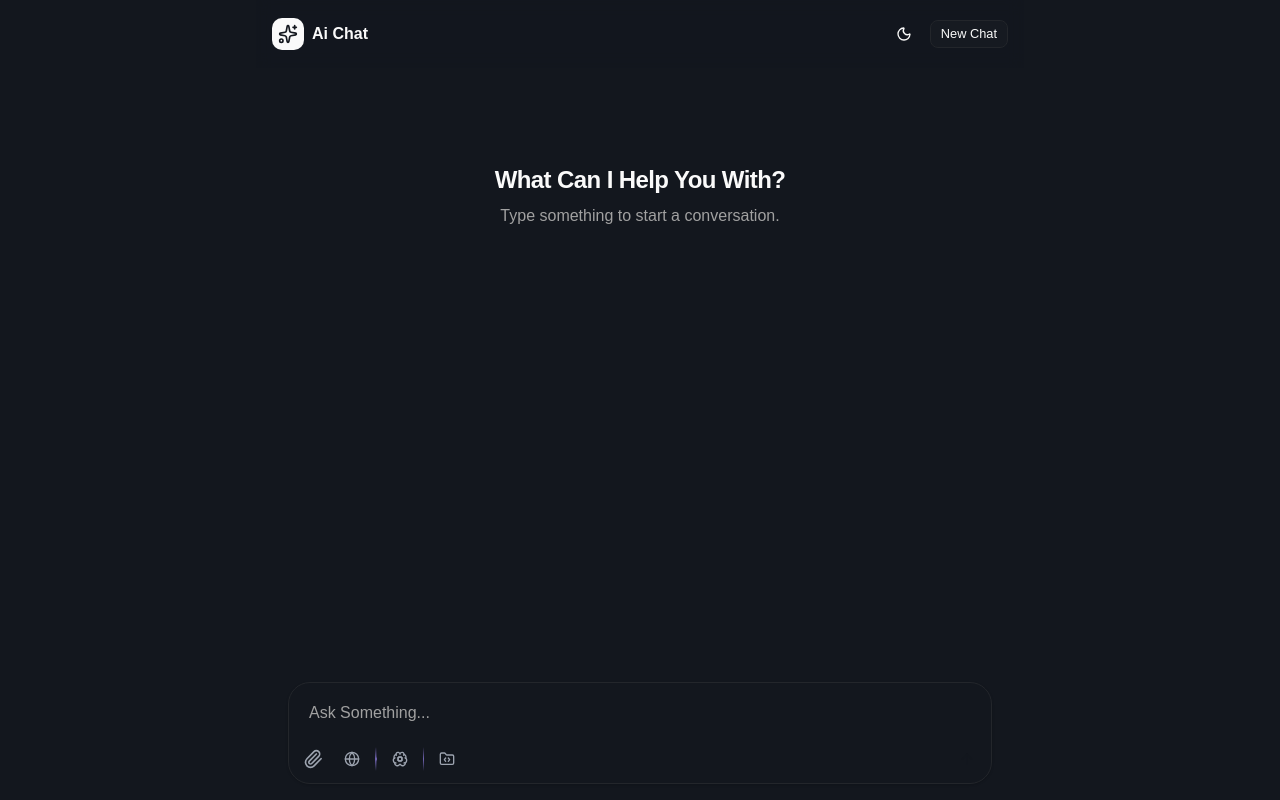
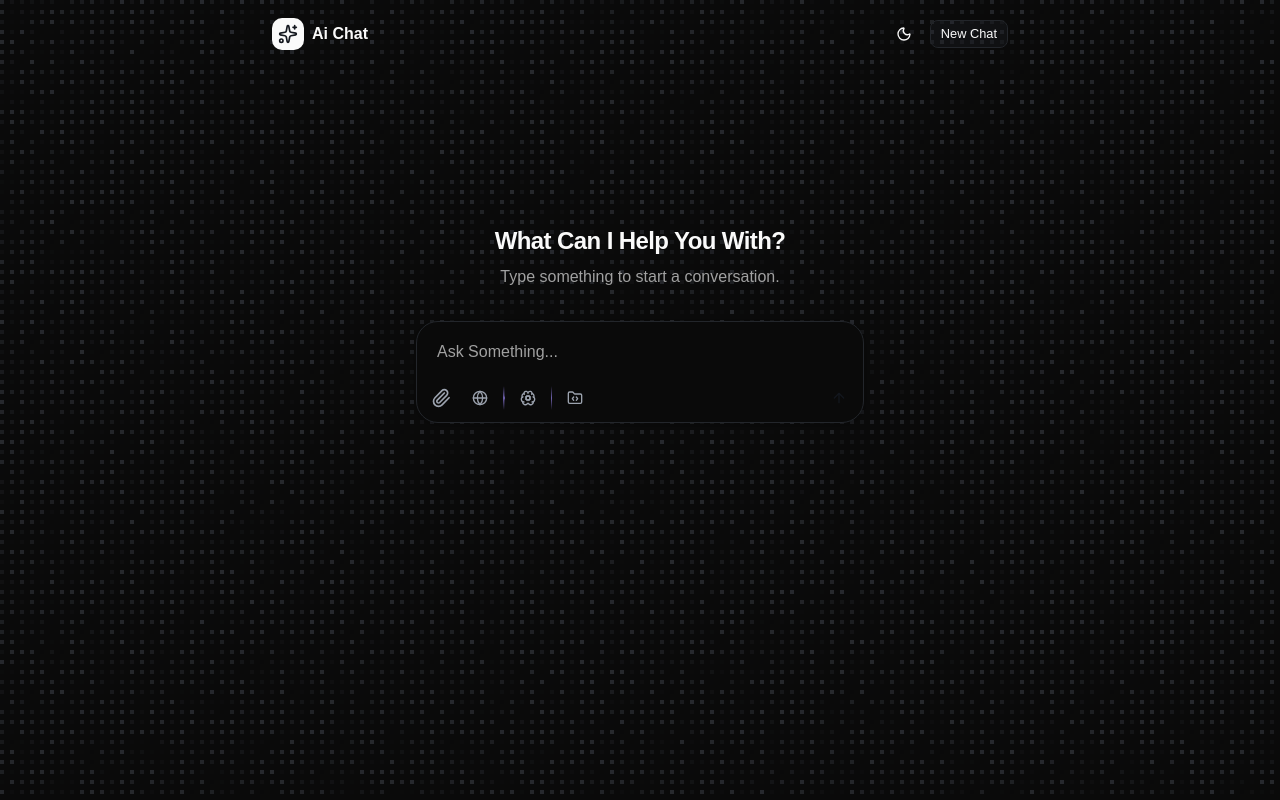
Before and after one commit to Perdafos/perdafosAI, a React (Vite) app in the folder frontend/: page / in a window 1280 px wide. Built offline with nearby package versions, Linux system fonts and the light colour scheme.

Commit message:
feat: new background

```diff
--- a/frontend/src/components/PromptInputBox.tsx
+++ b/frontend/src/components/PromptInputBox.tsx
@@ -29,11 +29,11 @@ const styles = `
     background: transparent;
   }
   textarea::-webkit-scrollbar-thumb {
-    background-color: #444444;
+    background-color: #0A0A0A;
     border-radius: 3px;
   }
   textarea::-webkit-scrollbar-thumb:hover {
-    background-color: #555555;
+    background-color: #0A0A0A;
   }
 `;
 
@@ -59,8 +59,7 @@ const Textarea = React.forwardRef<HTMLTextAreaElement, TextareaProps>(
   ({ className, ...props }, ref) => (
     <textarea
       className={cn(
-        // Use theme-aware text color
-        "scrollbar-thin scrollbar-thumb-[#444444] scrollbar-track-transparent hover:scrollbar-thumb-[#555555] flex min-h-[44px] w-full resize-none rounded-md border-none bg-transparent px-3 py-2.5 text-base text-foreground placeholder:text-muted-foreground focus-visible:outline-none focus-visible:ring-0 disabled:cursor-not-allowed disabled:opacity-50",
+        "scrollbar-thin scrollbar-thumb-[#0A0A0A] scrollbar-track-transparent hover:scrollbar-thumb-[#0A0A0A] flex min-h-[44px] w-full resize-none rounded-md border-none bg-transparent px-3 py-2.5 text-base text-foreground placeholder:text-muted-foreground focus-visible:outline-none focus-visible:ring-0 disabled:cursor-not-allowed disabled:opacity-50",
         className,
       )}
       ref={ref}
@@ -83,7 +82,7 @@ const TooltipContent = React.forwardRef<
     ref={ref}
     sideOffset={sideOffset}
     className={cn(
-      "fade-in-0 zoom-in-95 data-[state=closed]:fade-out-0 data-[state=closed]:zoom-out-95 data-[side=bottom]:slide-in-from-top-2 data-[side=left]:slide-in-from-right-2 data-[side=right]:slide-in-from-left-2 data-[side=top]:slide-in-from-bottom-2 z-50 animate-in overflow-hidden rounded-md border border-[#333333] bg-[#1F2023] px-3 py-1.5 text-sm text-white shadow-md data-[state=closed]:animate-out",
+      "fade-in-0 zoom-in-95 data-[state=closed]:fade-out-0 data-[state=closed]:zoom-out-95 data-[side=bottom]:slide-in-from-top-2 data-[side=left]:slide-in-from-right-2 data-[side=right]:slide-in-from-left-2 data-[side=top]:slide-in-from-bottom-2 z-50 animate-in overflow-hidden rounded-md border border-[#333333] bg-[#0A0A0A] px-3 py-1.5 text-sm text-white shadow-md data-[state=closed]:animate-out",
       className,
     )}
     {...props}
@@ -118,7 +117,7 @@ const DialogContent = React.forwardRef<
     <DialogPrimitive.Content
       ref={ref}
       className={cn(
-        "data-[state=closed]:fade-out-0 data-[state=open]:fade-in-0 data-[state=closed]:zoom-out-95 data-[state=open]:zoom-in-95 fixed top-[50%] left-[50%] z-50 grid w-full max-w-[90vw] translate-x-[-50%] translate-y-[-50%] gap-4 rounded-2xl border border-[#333333] bg-[#1F2023] p-0 shadow-xl duration-300 data-[state=closed]:animate-out data-[state=open]:animate-in md:max-w-[800px]",
+        "data-[state=closed]:fade-out-0 data-[state=open]:fade-in-0 data-[state=closed]:zoom-out-95 data-[state=open]:zoom-in-95 fixed top-[50%] left-[50%] z-50 grid w-full max-w-[90vw] translate-x-[-50%] translate-y-[-50%] gap-4 rounded-2xl border border-[#333333] bg-[#0A0A0A] p-0 shadow-xl duration-300 data-[state=closed]:animate-out data-[state=open]:animate-in md:max-w-[800px]",
         className,
       )}
       {...props}
@@ -349,7 +348,7 @@ const PromptInput = React.forwardRef<HTMLDivElement, PromptInputProps>(
           <div
             ref={ref}
             className={cn(
-              "rounded-3xl border border-input bg-card p-2 shadow-sm transition-all duration-300",
+              "rounded-3xl border border-input bg-[#0A0A0A] p-2 shadow-sm transition-all duration-300",
               isLoading && "border-red-500/70",
               className,
             )}
@@ -401,7 +400,7 @@ const PromptInputTextarea: React.FC<
       value={value}
       onChange={(e) => setValue(e.target.value)}
       onKeyDown={handleKeyDown}
-      className={cn("text-base bg-transparent border-none focus-visible:ring-0 text-foreground resize-none", className)}
+      className={cn("text-base bg-[#0A0A0A] border-none focus-visible:ring-0 text-foreground resize-none", className)}
       disabled={disabled}
       placeholder={placeholder}
       {...props}
@@ -586,7 +585,7 @@ export const PromptInputBox = React.forwardRef((props: PromptInputBoxProps, ref:
         isLoading={isLoading}
         onSubmit={handleSubmit}
         className={cn(
-          "w-full border-[#444444] bg-[#1F2023] shadow-[0_8px_30px_rgba(0,0,0,0.24)] transition-all duration-300 ease-in-out",
+          "w-full border-[#0A0A0A] bg-[#0A0A0A] shadow-[0_8px_30px_rgba(0,0,0,0.24)] transition-all duration-300 ease-in-out",
           isRecording && "border-red-500/70",
           className,
         )}
--- /dev/null
+++ b/frontend/src/components/ui/flickering-grid.tsx
@@ -0,0 +1,195 @@
+"use client";
+
+import React, {
+  useCallback,
+  useEffect,
+  useMemo,
+  useRef,
+  useState,
+} from "react";
+
+interface FlickeringGridProps {
+  squareSize?: number;
+  gridGap?: number;
+  flickerChance?: number;
+  color?: string;
+  width?: number;
+  height?: number;
+  className?: string;
+  maxOpacity?: number;
+}
+
+const FlickeringGrid: React.FC<FlickeringGridProps> = ({
+  squareSize = 4,
+  gridGap = 6,
+  flickerChance = 0.3,
+  color = "rgb(0, 0, 0)",
+  width,
+  height,
+  className,
+  maxOpacity = 0.3,
+}) => {
+  const canvasRef = useRef<HTMLCanvasElement>(null);
+  const containerRef = useRef<HTMLDivElement>(null);
+  const [isInView, setIsInView] = useState(false);
+  const [canvasSize, setCanvasSize] = useState({ width: 0, height: 0 });
+
+  const memoizedColor = useMemo(() => {
+    const toRGBA = (color: string) => {
+      if (typeof window === "undefined") {
+        return `rgba(0, 0, 0,`;
+      }
+      const canvas = document.createElement("canvas");
+      canvas.width = canvas.height = 1;
+      const ctx = canvas.getContext("2d");
+      if (!ctx) return "rgba(255, 0, 0,";
+      ctx.fillStyle = color;
+      ctx.fillRect(0, 0, 1, 1);
+      const [r, g, b] = Array.from(ctx.getImageData(0, 0, 1, 1).data);
+      return `rgba(${r}, ${g}, ${b},`;
+    };
+    return toRGBA(color);
+  }, [color]);
+
+  const setupCanvas = useCallback(
+    (canvas: HTMLCanvasElement, width: number, height: number) => {
+      const dpr = window.devicePixelRatio || 1;
+      canvas.width = width * dpr;
+      canvas.height = height * dpr;
+      canvas.style.width = `${width}px`;
+      canvas.style.height = `${height}px`;
+      const cols = Math.floor(width / (squareSize + gridGap));
+      const rows = Math.floor(height / (squareSize + gridGap));
+
+      const squares = new Float32Array(cols * rows);
+      for (let i = 0; i < squares.length; i++) {
+        squares[i] = Math.random() * maxOpacity;
+      }
+
+      return { cols, rows, squares, dpr };
+    },
+    [squareSize, gridGap, maxOpacity],
+  );
+
+  const updateSquares = useCallback(
+    (squares: Float32Array, deltaTime: number) => {
+      for (let i = 0; i < squares.length; i++) {
+        if (Math.random() < flickerChance * deltaTime) {
+          squares[i] = Math.random() * maxOpacity;
+        }
+      }
+    },
+    [flickerChance, maxOpacity],
+  );
+
+  const drawGrid = useCallback(
+    (
+      ctx: CanvasRenderingContext2D,
+      width: number,
+      height: number,
+      cols: number,
+      rows: number,
+      squares: Float32Array,
+      dpr: number,
+    ) => {
+      ctx.clearRect(0, 0, width, height);
+      ctx.fillStyle = "transparent";
+      ctx.fillRect(0, 0, width, height);
+
+      for (let i = 0; i < cols; i++) {
+        for (let j = 0; j < rows; j++) {
+          const opacity = squares[i * rows + j];
+          ctx.fillStyle = `${memoizedColor}${opacity})`;
+          ctx.fillRect(
+            i * (squareSize + gridGap) * dpr,
+            j * (squareSize + gridGap) * dpr,
+            squareSize * dpr,
+            squareSize * dpr,
+          );
+        }
+      }
+    },
+    [memoizedColor, squareSize, gridGap],
+  );
+
+  useEffect(() => {
+    const canvas = canvasRef.current;
+    const container = containerRef.current;
+    if (!canvas || !container) return;
+
+    const ctx = canvas.getContext("2d");
+    if (!ctx) return;
+
+    let animationFrameId: number;
+    let gridParams: ReturnType<typeof setupCanvas>;
+
+    const updateCanvasSize = () => {
+      const newWidth = width || container.clientWidth;
+      const newHeight = height || container.clientHeight;
+      setCanvasSize({ width: newWidth, height: newHeight });
+      gridParams = setupCanvas(canvas, newWidth, newHeight);
+    };
+
+    updateCanvasSize();
+
+    let lastTime = 0;
+    const animate = (time: number) => {
+      if (!isInView) return;
+
+      const deltaTime = (time - lastTime) / 1000;
+      lastTime = time;
+
+      updateSquares(gridParams.squares, deltaTime);
+      drawGrid(
+        ctx,
+        canvas.width,
+        canvas.height,
+        gridParams.cols,
+        gridParams.rows,
+        gridParams.squares,
+        gridParams.dpr,
+      );
+      animationFrameId = requestAnimationFrame(animate);
+    };
+
+    const resizeObserver = new ResizeObserver(() => {
+      updateCanvasSize();
+    });
+
+    resizeObserver.observe(container);
+
+    const intersectionObserver = new IntersectionObserver(
+      ([entry]) => {
+        setIsInView(entry.isIntersecting);
+      },
+      { threshold: 0 },
+    );
+
+    intersectionObserver.observe(canvas);
+
+    if (isInView) {
+      animationFrameId = requestAnimationFrame(animate);
+    }
+
+    return () => {
+      cancelAnimationFrame(animationFrameId);
+      resizeObserver.disconnect();
+      intersectionObserver.disconnect();
+    };
+  }, [setupCanvas, updateSquares, drawGrid, width, height, isInView]);
+
+  return (
+    <div ref={containerRef} className={`w-full h-full ${className}`}>
+      <canvas
+        ref={canvasRef}
+        className="pointer-events-none"
+        style={{
+          width: canvasSize.width,
+          height: canvasSize.height,
+        }}
+      />
+    </div>
+  );
+};
+
+export { FlickeringGrid };
--- a/frontend/src/index.css
+++ b/frontend/src/index.css
@@ -83,7 +83,7 @@
 }
 
 .dark {
-    --background: oklch(0.203 0.015 264.4); /* #1F2023 approx */
+    --background: #0A0A0A; /* dark theme background */
     --foreground: oklch(0.985 0 0);
     --card: oklch(0.203 0.015 264.4); /* same as background */
     --card-foreground: oklch(0.985 0 0);
--- a/frontend/src/pages/App.tsx
+++ b/frontend/src/pages/App.tsx
@@ -4,8 +4,10 @@ import ReactMarkdown from 'react-markdown';
 import { Button } from "@/components/ui/button";
 import { Card } from "@/components/ui/card";
 import { ScrollArea } from "@/components/ui/scroll-area";
+import { FlickeringGrid } from "@/components/ui/flickering-grid";
 import { PromptInputBox } from '@/components/PromptInputBox';
 import { ModeToggle } from '@/components/mode-toggle';
+import { useTheme } from '@/components/theme-provider';
 
 interface Message {
   role: 'user' | 'ai';
@@ -17,12 +19,14 @@ const App: React.FC = () => {
   const [messages, setMessages] = useState<Message[]>([]);
   const [isLoading, setIsLoading] = useState<boolean>(false);
   const scrollRef = useRef<HTMLDivElement>(null);
+  const { theme } = useTheme();
+
+  const gridColor = theme === 'dark' ? 'rgb(107, 114, 128)' : 'rgb(209, 213, 219)';
 
   useEffect(() => {
     if (scrollRef.current) {
       const scrollContainer = scrollRef.current.querySelector('[data-radix-scroll-area-viewport]');
       if (scrollContainer) {
-        // Jika user sedang scroll ke atas, jangan auto-scroll
         const isNearBottom = scrollContainer.scrollHeight - scrollContainer.scrollTop - scrollContainer.clientHeight < 100;
         if (isNearBottom) {
           scrollContainer.scrollTo({ top: scrollContainer.scrollHeight, behavior: 'smooth' });
@@ -73,8 +77,20 @@ const App: React.FC = () => {
 
   return (
     <>
-      <div className="flex flex-col h-screen bg-background text-foreground w-full max-w-3xl mx-auto">
-        <header className="p-4 flex items-center justify-between bg-card/50 backdrop-blur-sm">
+      <div className="fixed inset-0 z-0 bg-background">
+        <FlickeringGrid
+          className="absolute inset-0"
+          squareSize={4}
+          gridGap={6}
+          color={gridColor}
+          maxOpacity={theme === 'dark' ? 0.3 : 0.2}
+          flickerChance={0.1}
+        />
+      </div>
+
+      <div className="relative z-10 flex flex-col h-screen text-foreground w-full max-w-3xl mx-auto">
+        <div className="flex flex-col h-full">
+          <header className="p-4 flex items-center justify-between">
             <div className="flex items-center gap-2 font-semibold">
               <div className="bg-primary p-1.5 rounded-lg">
                 <Sparkles className="h-5 w-5 text-primary-foreground" />
@@ -89,13 +105,16 @@ const App: React.FC = () => {
 
           <ScrollArea ref={scrollRef} className="flex-1 p-4">
             <div className="space-y-6 pb-4">
-            {messages.length === 0 && (
-              <div className="text-center py-20">
-                <h2 className="text-2xl font-bold tracking-tight">What Can I Help You With?</h2>
-                <p className="text-muted-foreground mt-2">Type something to start a conversation.</p>
+              {messages.length === 0 ? (
+                <div className="flex flex-col items-center justify-center h-[60vh]">
+                  <h2 className="text-2xl font-bold tracking-tight text-center">What Can I Help You With?</h2>
+                  <p className="text-muted-foreground mt-2 text-center">Type something to start a conversation.</p>
+                  <div className="mt-8 w-full max-w-md">
+                    <PromptInputBox onSend={handlePromptSend} isLoading={isLoading} placeholder="Ask Something..." />
                   </div>
-            )}
-
+                </div>
+              ) : (
+                <>
                   {messages.map((msg, index) => (
                     <div key={index} className={`flex ${msg.role === 'user' ? 'justify-end' : 'justify-start'}`}>
                       <div className={`flex gap-3 max-w-[85%] ${msg.role === 'user' ? 'flex-row-reverse' : ''}`}>
@@ -130,7 +149,6 @@ const App: React.FC = () => {
                       </div>
                     </div>
                   ))}
-
                   {isLoading && (
                     <div className="flex justify-start gap-3">
                       <div className="h-8 w-8 rounded-full bg-primary flex items-center justify-center shrink-0">
@@ -141,16 +159,21 @@ const App: React.FC = () => {
                       </Card>
                     </div>
                   )}
+                </>
+              )}
             </div>
           </ScrollArea>
 
-        <footer className="p-4 -t bg-background">
+          {messages.length > 0 && (
+            <footer className="p-4 -t">
               <div className="flex flex-col gap-2">
                 <div className="mx-auto w-full max-w-6xl px-4">
                   <PromptInputBox onSend={handlePromptSend} isLoading={isLoading} placeholder="Ask Something..." />
                 </div>
               </div>
             </footer>
+          )}
+        </div>
       </div>
     </>
   );
```
Lines whose indentation alone changed are shown as unchanged.
